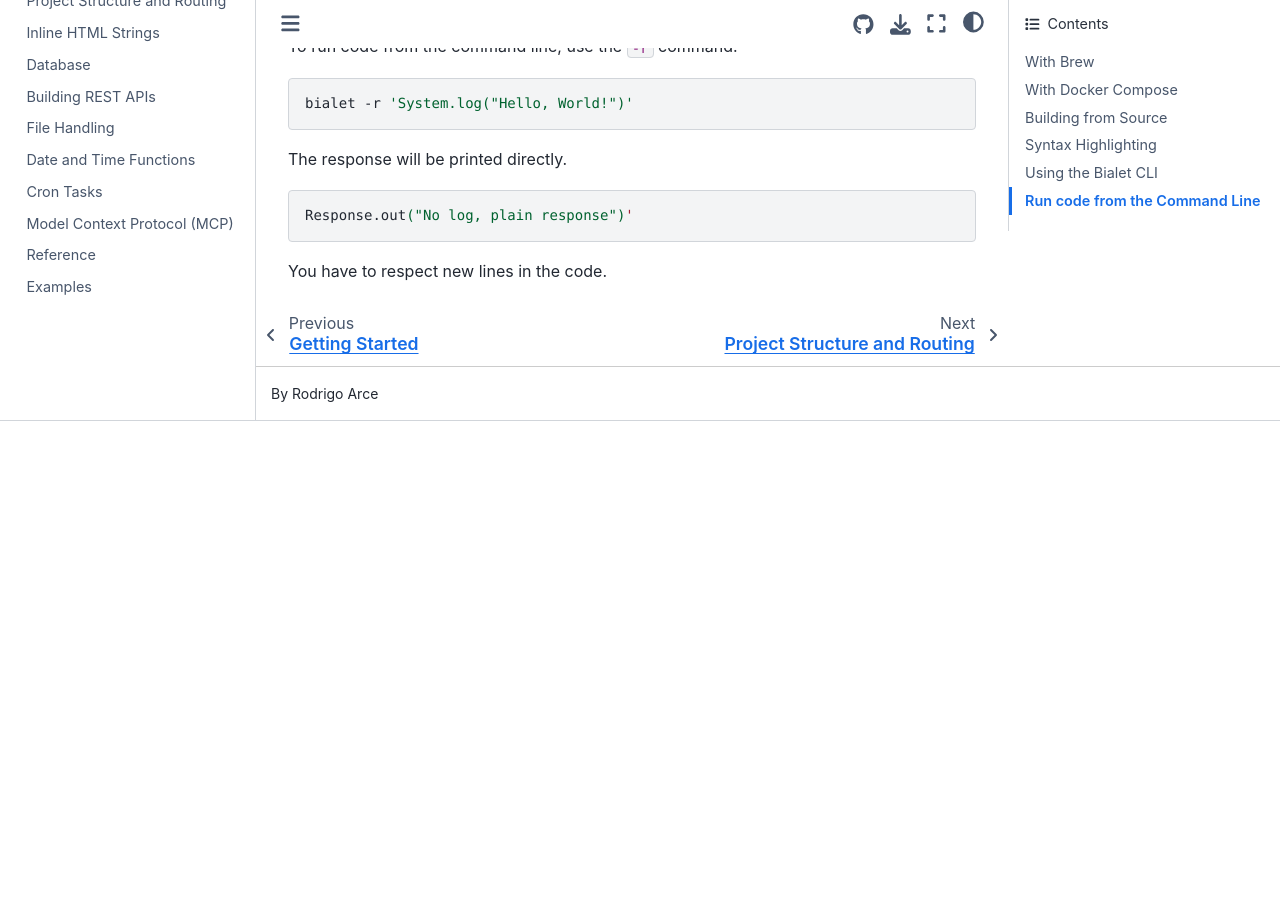
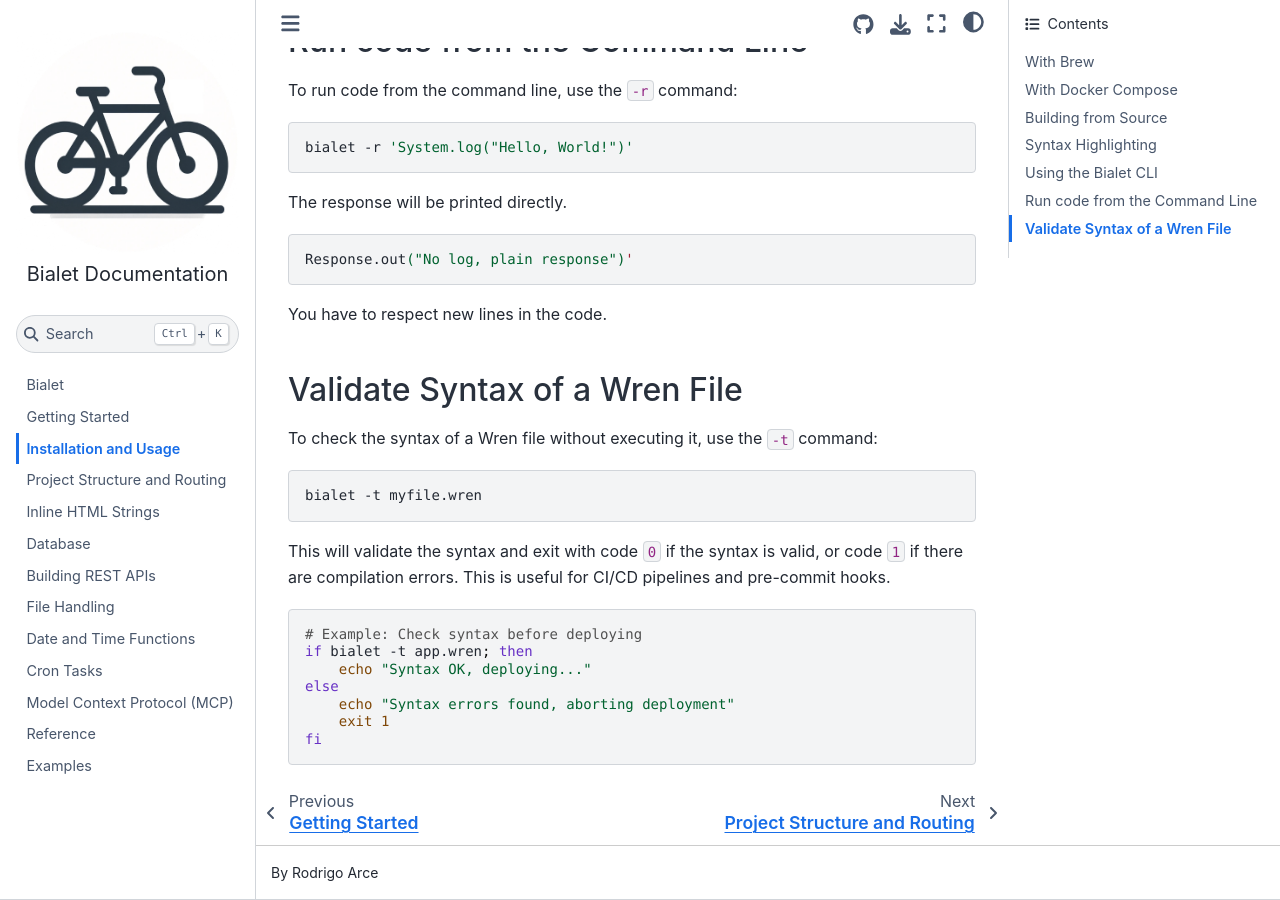
Before and after one commit to bialet/bialet, a Sphinx documentation site: the page built from docs/installation.md, in a window 1280 px wide and 900 px high, scrolled down 4284 px. Built offline with Sphinx 7.4.7 and the Sphinx Book theme 1.1.4, drawn with Linux system fonts in a browser that asks for light colours; before the commit the page ends 4705 px from its top, so only the background shows below that; some of the changed text lies outside the part shown.

Commit message:
Add -t CLI option for syntax validation
Add the -t flag to validate Wren script syntax without executing,
similar to 'php -l'. This is useful for CI/CD pipelines and
pre-commit hooks to catch compilation errors early.

Changes:
- Add bialetValidateSyntax() function in bialet_wren.c
- Add -t option handling in main.c
- Update CLI usage string in bialet.h
- Update documentation in installation.md

````diff
--- a/docs/installation.md
+++ b/docs/installation.md
@@ -126,6 +126,7 @@
 | `-p`      | Port number                                                               | `7001`                                         |
 | `-h`      | Host name                                                                 | `127.0.0.1`                                    |
 | `-r`      | Run the code passed as argument                                           | None                                           |
+| `-t`      | Validate syntax of a Wren file                                            | None                                           |
 | `-l`      | Log file location                                                         | `stdout`                                       |
 | `-d`      | SQLite database file location                                             | `_db.sqlite`                                   |
 | `-w`      | Enable SQLite [Write-Ahead logging mode](https://www.sqlite.org/wal.html) | Disabled                                       |
@@ -174,3 +175,23 @@
 ```
 
 You have to respect new lines in the code.
+
+## Validate Syntax of a Wren File
+
+To check the syntax of a Wren file without executing it, use the `-t` command:
+
+```bash
+bialet -t myfile.wren
+```
+
+This will validate the syntax and exit with code `0` if the syntax is valid, or code `1` if there are compilation errors. This is useful for CI/CD pipelines and pre-commit hooks.
+
+```bash
+# Example: Check syntax before deploying
+if bialet -t app.wren; then
+    echo "Syntax OK, deploying..."
+else
+    echo "Syntax errors found, aborting deployment"
+    exit 1
+fi
+```
````
Also changed, not shown: 4 other files.
